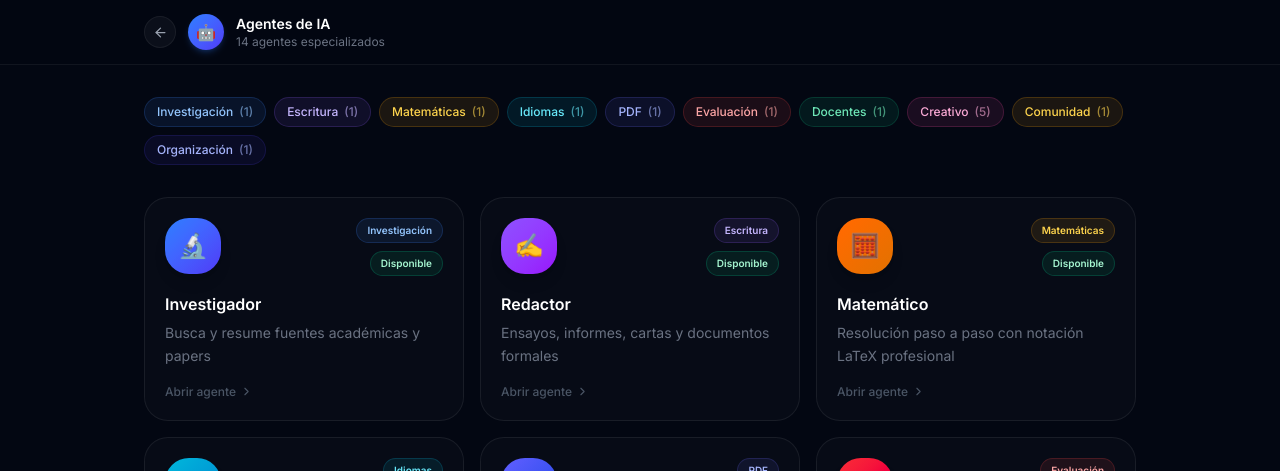
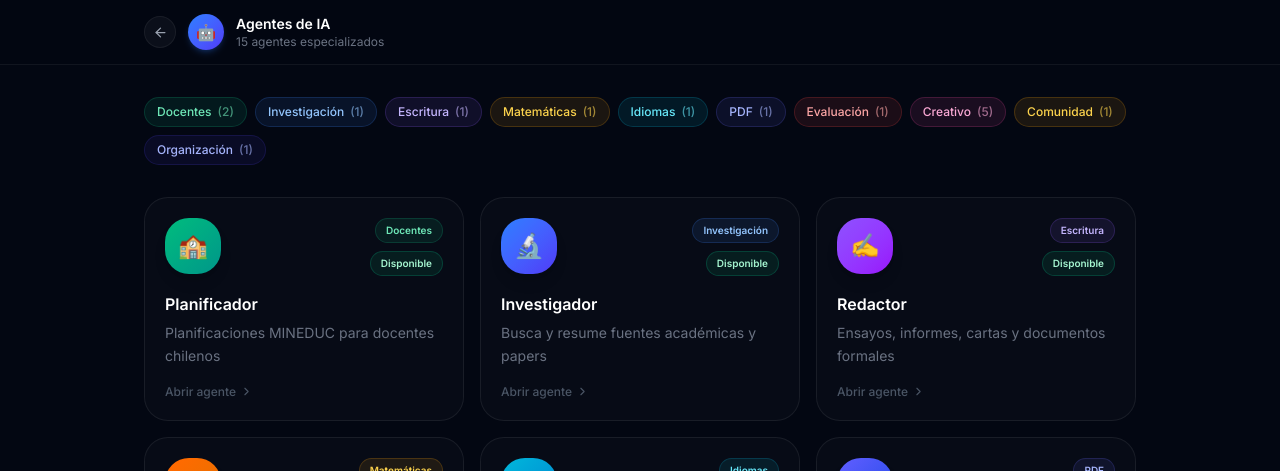
Before and after one commit to innova-space-edu/eduai-platform, a Next.js app: page /agentes in a window 1280 px wide. Shown: the top 471 px of the page. Built offline with nearby package versions, Linux system fonts and the light colour scheme; no server answers.

Commit message:
Update page.tsx

```diff
--- a/app/agentes/page.tsx
+++ b/app/agentes/page.tsx
@@ -19,7 +19,18 @@ type AgentItem = {
 }
 
 const AGENTS: AgentItem[] = [
-
+  {
+    id: "educador",
+    icon: "🏫",
+    name: "Planificador",
+    description: "Planificaciones MINEDUC para docentes chilenos",
+    color: "from-emerald-500 to-teal-600",
+    glow: "rgba(16,185,129,0.15)",
+    border: "rgba(16,185,129,0.2)",
+    href: "/educador",
+    tag: "Docentes",
+    status: "active",
+  },
   {
     id: "investigador",
     icon: "🔬",
```
